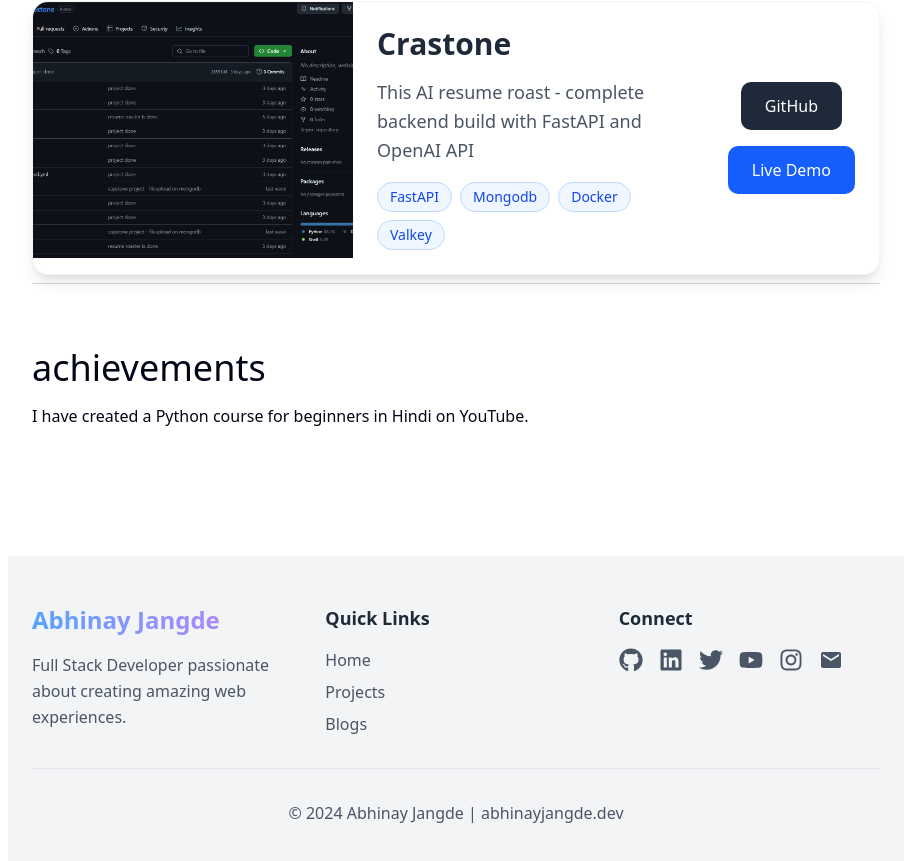
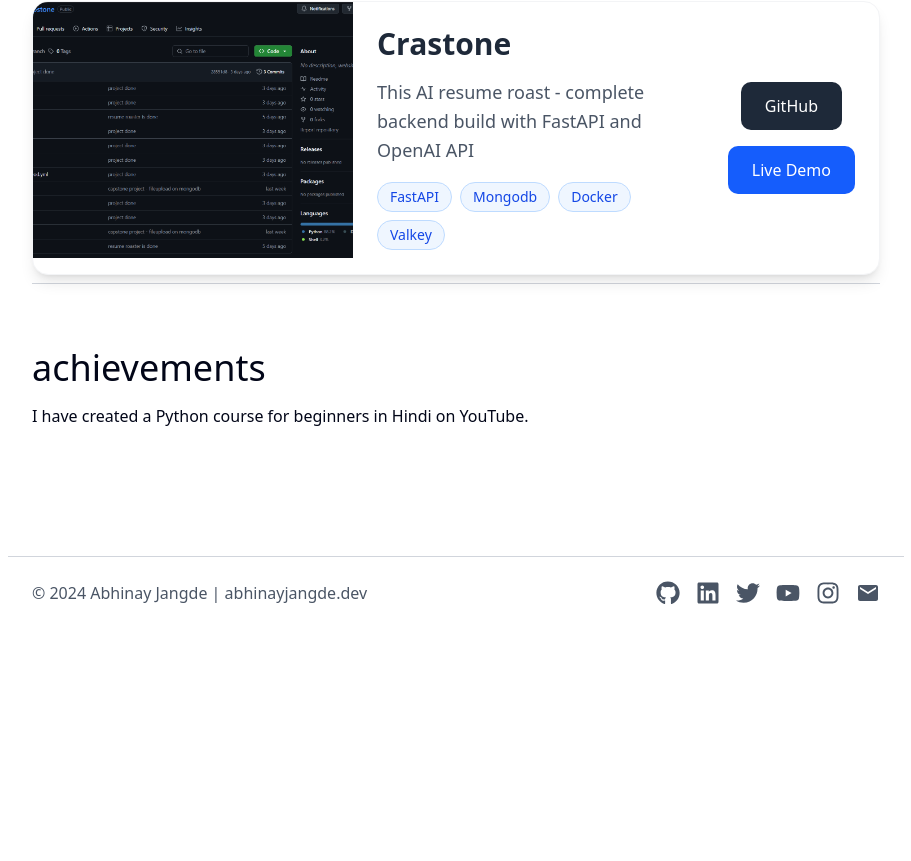
Before and after one commit to abhinayjangde/portfolio, a Next.js app: page / in a window 1280 px wide. Shown: the part 1603-2464 px from the top of the page, without its empty margins (184-1095 px from the left). After the commit the page ends 2232 px from the top, so only its background shows below. Built offline with nearby package versions, Linux system fonts and the light colour scheme.

Commit message:
update footer

```diff
--- a/components/Footer.tsx
+++ b/components/Footer.tsx
@@ -1,62 +1,66 @@
 import Link from "next/link";
-import { FaGithub, FaLinkedin, FaTwitter, FaYoutube, FaInstagram } from "react-icons/fa";
+import {
+    FaGithub,
+    FaLinkedin,
+    FaTwitter,
+    FaYoutube,
+    FaInstagram,
+} from "react-icons/fa";
 import { MdEmail } from "react-icons/md";
 import { handles } from "@/helpers/handles";
 
-export default function Footer(){
+export default function Footer() {
     return (
-        <footer className="bg-gray-100 text-gray-800 mt-20">
-            <div className="max-w-6xl mx-auto px-6 py-12">
-                <div className="grid md:grid-cols-3 gap-8">
-                    <div>
-                        <h3 className="text-2xl font-bold mb-4 bg-gradient-to-r from-blue-400 to-purple-400 bg-clip-text text-transparent">
-                            Abhinay Jangde
-                        </h3>
-                        <p className="text-gray-600 leading-relaxed">
-                            Full Stack Developer passionate about creating amazing web experiences.
-                        </p>
-                    </div>
+        <footer className="text-gray-800 mt-20 flex flex-col md:flex-row items-center justify-between p-6 border-t border-gray-300">
+            <div className="">
+                <p className="text-gray-600">
+                    © 2024 Abhinay Jangde | abhinayjangde.dev
+                </p>
+            </div>
 
-                    <div>
-                        <h4 className="text-lg font-semibold mb-4">Quick Links</h4>
-                        <div className="space-y-2">
-                            <Link href="/" className="block text-gray-600 hover:text-gray-900 transition-colors">Home</Link>
-                            <Link href="/projects" className="block text-gray-600 hover:text-gray-900 transition-colors">Projects</Link>
-                            <Link href="/blogs" className="block text-gray-600 hover:text-gray-900 transition-colors">Blogs</Link>
-                        </div>
-                    </div>
-
-                    <div>
-                        <h4 className="text-lg font-semibold mb-4">Connect</h4>
-                        <div className="flex space-x-4">
-                            <Link href={handles.github} target="_blank" className="text-gray-600 hover:text-gray-900 hover:scale-110 transition-all">
-                                <FaGithub size={24} />
-                            </Link>
-                            <Link href={handles.linkedin} target="_blank" className="text-gray-600 hover:text-blue-600 hover:scale-110 transition-all">
-                                <FaLinkedin size={24} />
-                            </Link>
-                            <Link href={handles.x} target="_blank" className="text-gray-600 hover:text-blue-600 hover:scale-110 transition-all">
-                                <FaTwitter size={24} />
-                            </Link>
-                            <Link href={handles.youtube} target="_blank" className="text-gray-600 hover:text-red-600 hover:scale-110 transition-all">
-                                <FaYoutube size={24} />
-                            </Link>
-                            <Link href={handles.instagram} target="_blank" className="text-gray-600 hover:text-pink-600 hover:scale-110 transition-all">
-                                <FaInstagram size={24} />
-                            </Link>
-                            <Link href="mailto:abhinayjangde@gmail.com" className="text-gray-600 hover:text-green-600 hover:scale-110 transition-all">
-                                <MdEmail size={24} />
-                            </Link>
-                        </div>
-                    </div>
-                </div>
-
-                <div className="border-t border-gray-200 mt-8 pt-8 text-center">
-                    <p className="text-gray-600">
-                        © 2024 Abhinay Jangde | abhinayjangde.dev
-                    </p>
-                </div>
+            <div className="flex space-x-4">
+                <Link
+                    href={handles.github}
+                    target="_blank"
+                    className="text-gray-600 hover:text-gray-900 hover:scale-110 transition-all"
+                >
+                    <FaGithub size={24} />
+                </Link>
+                <Link
+                    href={handles.linkedin}
+                    target="_blank"
+                    className="text-gray-600 hover:text-blue-600 hover:scale-110 transition-all"
+                >
+                    <FaLinkedin size={24} />
+                </Link>
+                <Link
+                    href={handles.x}
+                    target="_blank"
+                    className="text-gray-600 hover:text-blue-600 hover:scale-110 transition-all"
+                >
+                    <FaTwitter size={24} />
+                </Link>
+                <Link
+                    href={handles.youtube}
+                    target="_blank"
+                    className="text-gray-600 hover:text-red-600 hover:scale-110 transition-all"
+                >
+                    <FaYoutube size={24} />
+                </Link>
+                <Link
+                    href={handles.instagram}
+                    target="_blank"
+                    className="text-gray-600 hover:text-pink-600 hover:scale-110 transition-all"
+                >
+                    <FaInstagram size={24} />
+                </Link>
+                <Link
+                    href="mailto:abhinayjangde@gmail.com"
+                    className="text-gray-600 hover:text-green-600 hover:scale-110 transition-all"
+                >
+                    <MdEmail size={24} />
+                </Link>
             </div>
         </footer>
-    )
+    );
 }
```
